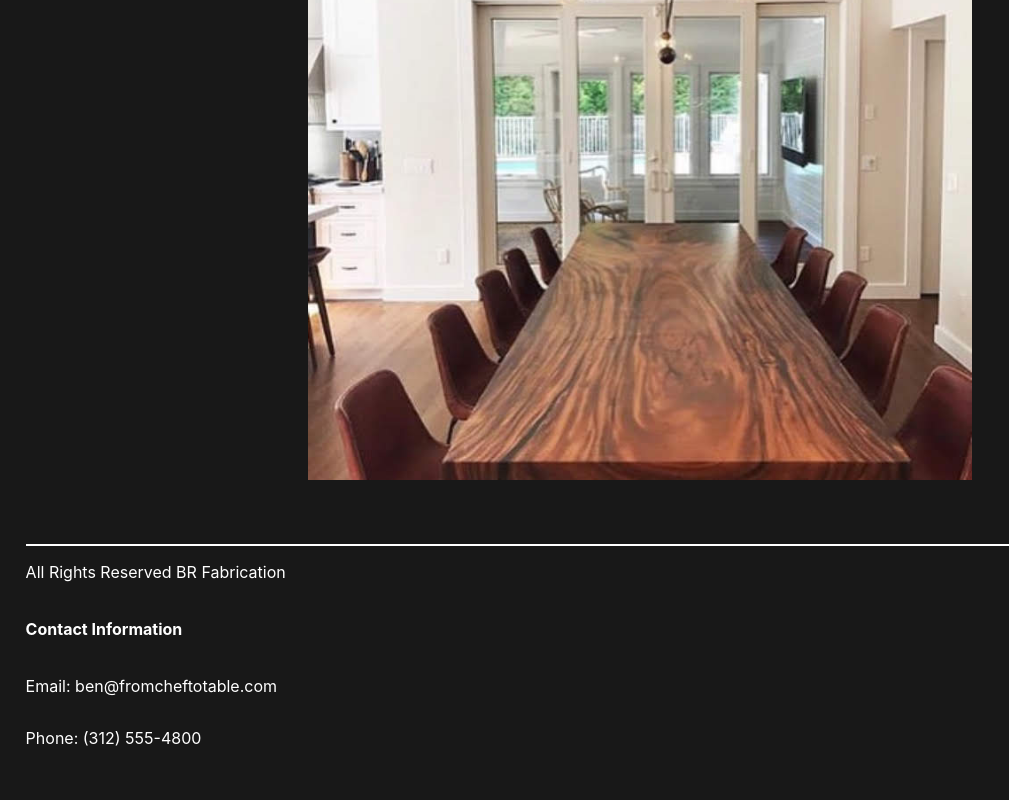
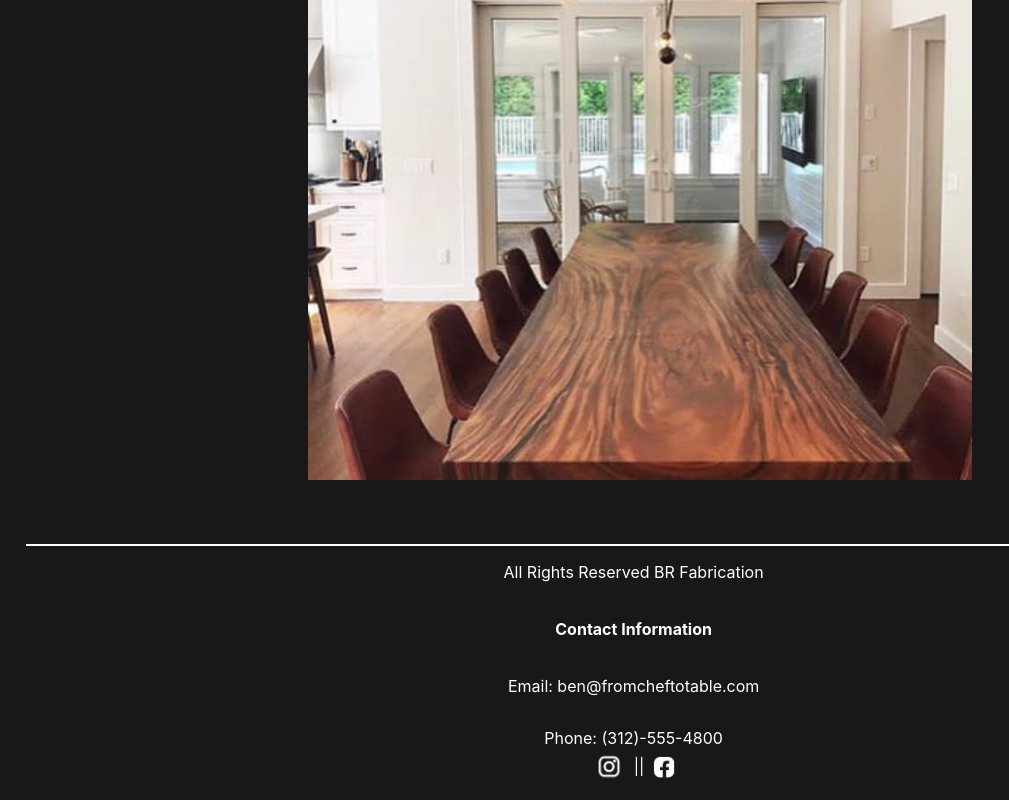
Before and after one commit to mwrowan89/BR-Fabrication-React.js, a React (Create React App) app: page / in a window 1280 px wide. Shown: the part 448-1248 px from the top of the page, without its empty margins (0-1009 px from the left). Before the commit the page ends 1212 px from the top, so only its background shows below. Built offline with nearby package versions, Linux system fonts and the light colour scheme.

Commit message:
Added links to footer

```diff
--- a/src/components/Footer.jsx
+++ b/src/components/Footer.jsx
@@ -1,5 +1,7 @@
 import React from "react";
 import "../css/Footer.css";
+import InstagramLogo from "../assets/images/Screenshot (19).png";
+import FacebookLogo from "../assets/facbook logo11.png";
 
 function Footer() {
   return (
@@ -7,7 +9,30 @@ function Footer() {
       <p>All Rights Reserved BR Fabrication</p>
       <h4>Contact Information</h4>
       <p>Email: ben@fromcheftotable.com</p>
-      <p>Phone: (312) 555-4800 </p>
+      <p>Phone: (312)-555-4800 </p>
+      <div className="links">
+        <a
+          href="https://www.instagram.com/fromcheftotable/"
+          target="_blank"
+          rel="noopener noreferrer"
+        >
+          <img
+            id="insta"
+            src={InstagramLogo}
+            width="33"
+            height="33"
+            alt="Instagram link"
+          />
+        </a>{" "}
+        &nbsp; || &nbsp;
+        <a
+          href="https://www.facebook.com/fromcheftotable/?locale=it_IT"
+          target="_blank"
+          rel="noopener noreferrer"
+        >
+          <img src={FacebookLogo} width="22" height="22" alt="FaceBook Link" />
+        </a>
+      </div>
     </div>
   );
 }
--- a/src/css/Footer.css
+++ b/src/css/Footer.css
@@ -6,4 +6,5 @@
   display: flex;
   flex-direction: column;
   justify-content: center;
+  align-items: center;
 }
```
